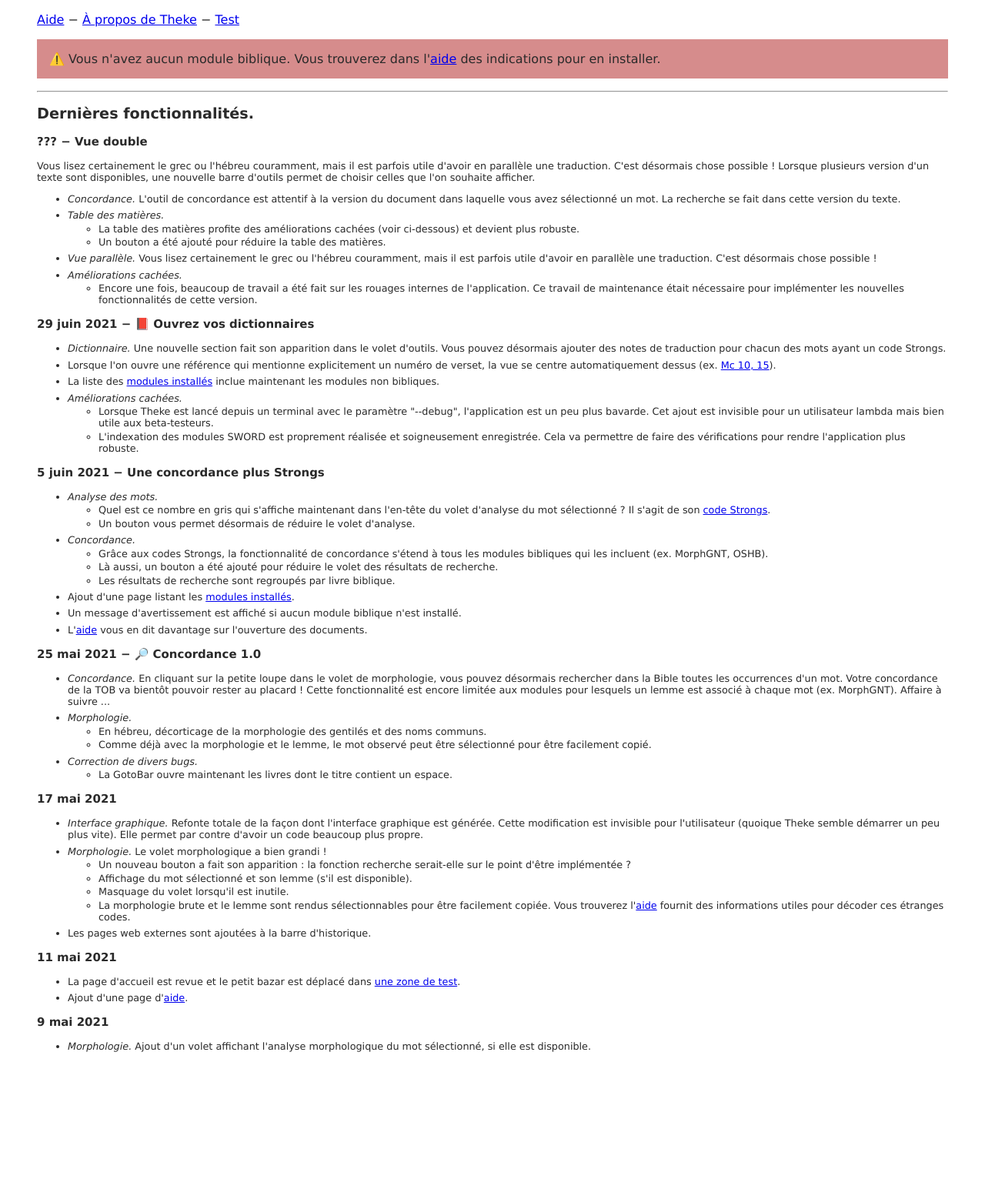
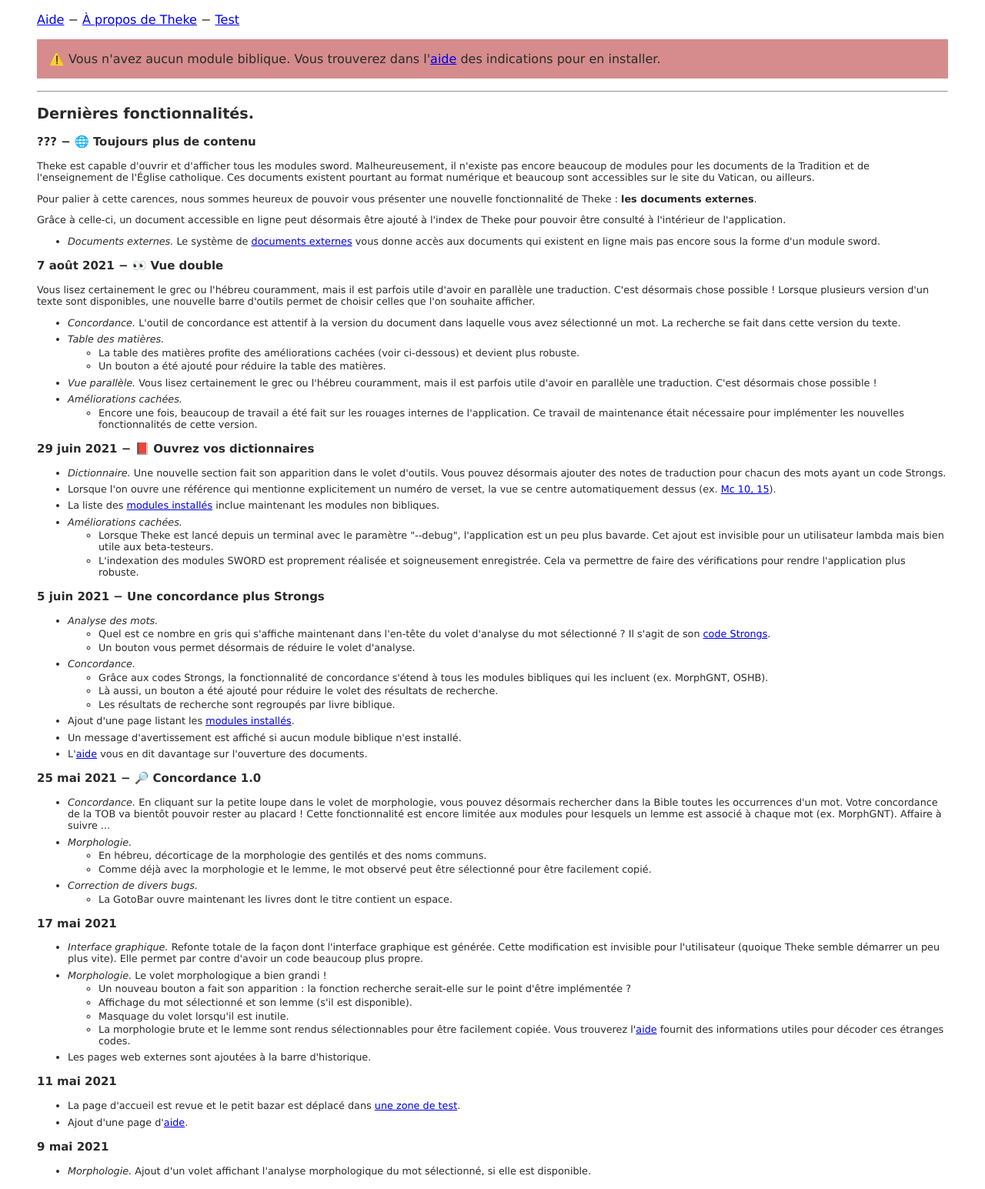
Before and after one commit to a2ohm/theke, a Python web app: template assets/templates/welcome.html.j2 in a window 1280 px wide. Shown: the part 86-1631 px from the top of the page at 77% size. Before the commit the page ends 1453 px from the top, so only its background shows below. Run offline with Jinja, Linux system fonts and the light colour scheme; the template is opened without the code that fills it, so the values that code supplies are empty.

Commit message:
Update the logbook

```diff
--- a/assets/templates/logbook.html
+++ b/assets/templates/logbook.html
@@ -1,4 +1,12 @@
-<h3>??? − Vue double</h3>
+<h3>??? − 🌐️ Toujours plus de contenu</h3>
+<p>Theke est capable d'ouvrir et d'afficher tous les modules sword. Malheureusement, il n'existe pas encore beaucoup de modules pour les documents de la Tradition et de l'enseignement de l'Église catholique. Ces documents existent pourtant au format numérique et beaucoup sont accessibles sur le site du Vatican, ou ailleurs.</p>
+<p>Pour palier à cette carences, nous sommes heureux de pouvoir vous présenter une nouvelle fonctionnalité de Theke : <strong>les documents externes</strong>.</p> Grâce à celle-ci, un document accessible en ligne peut désormais être ajouté à l'index de Theke pour pouvoir être consulté à l'intérieur de l'application.
+
+<ul>
+    <li><em>Documents externes.</em> Le système de <a href="theke:/app/help#externalDocuments">documents externes</a> vous donne accès aux documents qui existent en ligne mais pas encore sous la forme d'un module sword.</li>
+</ul>
+
+<h3>7 août 2021 − 👀️ Vue double</h3>
 <p>Vous lisez certainement le grec ou l'hébreu couramment, mais il est parfois utile d'avoir en parallèle une traduction. C'est désormais chose possible ! Lorsque plusieurs version d'un texte sont disponibles, une nouvelle barre d'outils permet de choisir celles que l'on souhaite afficher.</p>
 <ul>
     <li><em>Concordance.</em> L'outil de concordance est attentif à la version du document dans laquelle vous avez sélectionné un mot. La recherche se fait dans cette version du texte.</li>
```
